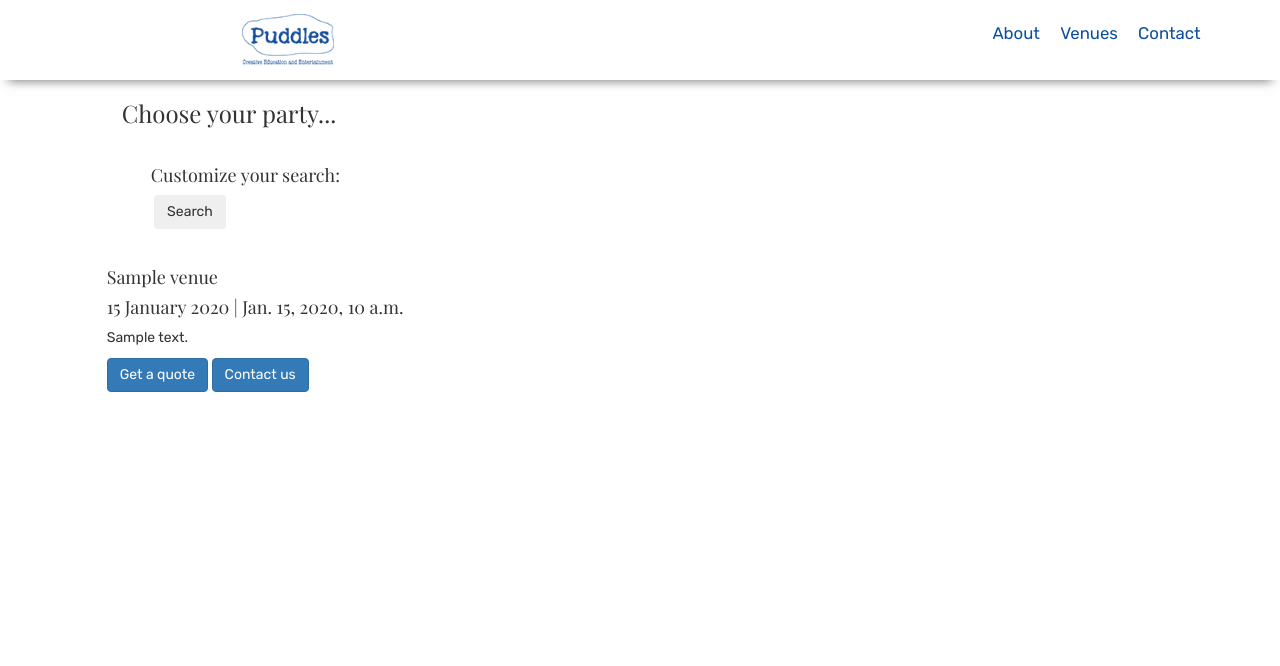
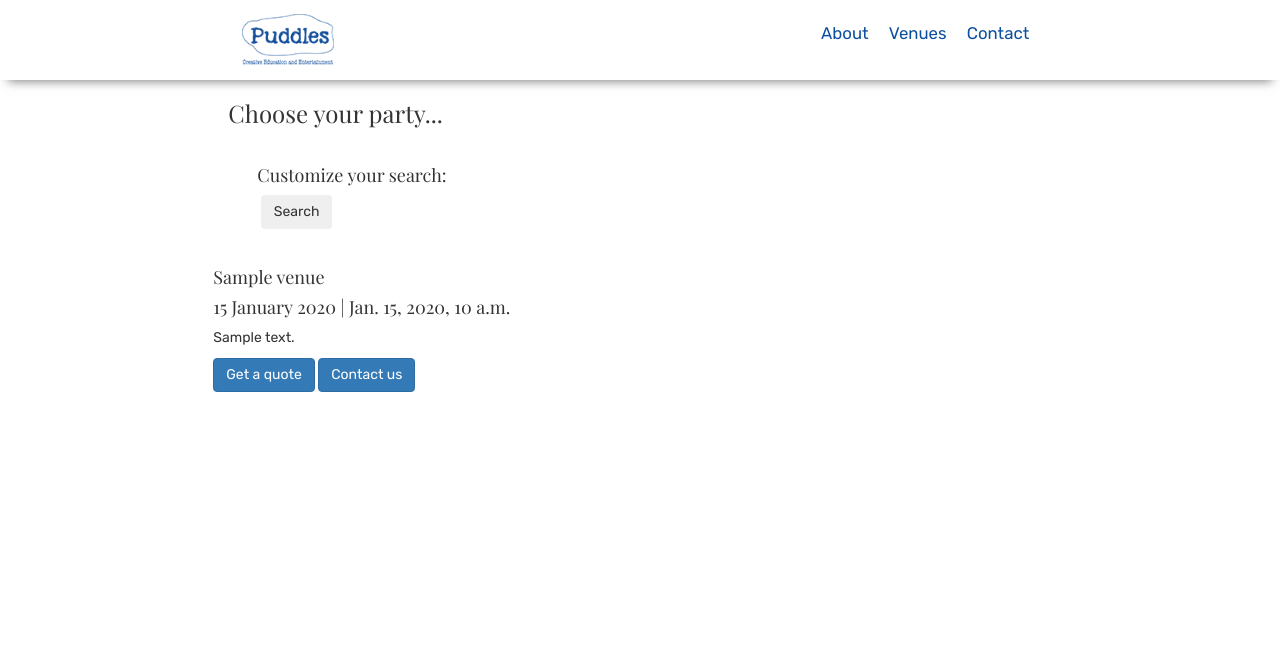
Before and after one commit to natalia-z/project, a Django app: template puddles2/puddlesbooking/templates/availability.html in a window 1280 px wide. Shown: the top 666 px of the page. Run offline with Django 3.2, Linux system fonts and the light colour scheme; tables that the repository leaves empty hold one stand-in row (values such as "Sample post"); the template is opened without the code that fills it: values that come from a table or form of the project are taken from there, most other values are stand-ins (such as "Sample title", 1, 10 or a date in 2020); parts of the project's set-up code (start-up, migrations or seed data) failed here and were passed over; some libraries are stand-ins or nearby versions.

Commit message:
fixed columns and filter position

```diff
--- /dev/null
+++ b/frontend/sass/_filters.scss
@@ -0,0 +1,9 @@
+// Filter
+.panel{
+	div{
+		max-width: 100%;
+	}
+	select{
+		max-width: 100%;
+	}
+}
--- a/frontend/sass/_header.scss
+++ b/frontend/sass/_header.scss
@@ -14,12 +14,15 @@ $break-large: 480px;
     .imgcontainer{
         max-width: 120px;
         padding: 1em;
+        @media screen and (max-width: $break-large){
+            margin-left: auto;
+            margin-right: auto;
+        }
         img{
             max-width: 100%;
         }
     }
     ul {
-        margin-right: 3em;
         li {
             display: inline;
             a {
--- a/frontend/sass/main.scss
+++ b/frontend/sass/main.scss
@@ -3,6 +3,7 @@
 @import 'partysearch';
 @import 'errors';
 @import 'filterpanel';
+@import 'filters';
 
 // Main
 .body {
--- a/puddles2/puddlesbooking/templates/about.html
+++ b/puddles2/puddlesbooking/templates/about.html
@@ -3,7 +3,7 @@
 
 <!-- About us -->
 <div class="about">
-    <div class="col-sm-10 col-centered text-center">
+    <div class="col-sm-8 col-centered text-center">
         <h2>A little bit different birthday party...</h2>
         <div class="row">
         	<p>We are your local kids party entertainers from North London. In exchange for helping us find our treasure, we’ll throw a big birthday party with Pirates and Fairies crew! We have treasure sacks, pirate coins and hats for all our crew. We’ve also got face painting and balloon swords, giant bubbles, pass the parcel, musical statues, and a music! We have a sound system and we’re not afraid to use it!</p>
--- a/puddles2/puddlesbooking/templates/availability.html
+++ b/puddles2/puddlesbooking/templates/availability.html
@@ -16,7 +16,7 @@ $(function(){
 </script>
 
 <!-- Display available choices -->
-    <div class="col-sm-10 col-centered">
+    <div class="col-sm-8 col-centered">
         <h3>Choose your party...</h3>
         {% if message %}
         <p class="error">{{confirm_message}}</p>
--- a/puddles2/puddlesbooking/templates/booking.html
+++ b/puddles2/puddlesbooking/templates/booking.html
@@ -2,7 +2,7 @@
 {% block content %}
 
 <div class="booking">
-    <div class="col-sm-10 col-md-8 col-lg-6 col-xl-4 col-centered">
+    <div class="col-sm-8 col-md-8 col-lg-6 col-xl-4 col-centered">
 
         <!-- On form submit display confirmation message -->
         {% if confirm_message %}
--- a/puddles2/puddlesbooking/templates/contact.html
+++ b/puddles2/puddlesbooking/templates/contact.html
@@ -3,7 +3,7 @@
 
 <!-- Contact us -->
 <div class="contact">
-	<div class="col-sm-10 col-md-8 col-lg-4 col-xl-4 col-centered">
+	<div class="col-sm-8 col-md-8 col-lg-4 col-xl-4 col-centered">
 	    <h1> {{ title }} </h1>
 
 	    <!-- On form submit display confirmation message -->
--- a/puddles2/puddlesbooking/templates/header.html
+++ b/puddles2/puddlesbooking/templates/header.html
@@ -5,7 +5,7 @@
                 <a class="header_image" href="{% url 'home' %}"><img src="{% static 'img/branding/puddles-w120.png' %}" alt="Puddles logo"></a>
             </div>
         </div>
-        <div class="col-xs-12 col-sm-6 col-sm-offset-2">
+        <div class="col-xs-12 col-sm-6">
             <nav>
                 <ul>
                     <li><a href="{% url 'about' %}">About</a></li>
--- a/static/static/css/main.css
+++ b/static/static/css/main.css
@@ -28,10 +28,12 @@
   .header .imgcontainer {
     max-width: 120px;
     padding: 1em; }
+    @media screen and (max-width: 480px) {
+      .header .imgcontainer {
+        margin-left: auto;
+        margin-right: auto; } }
     .header .imgcontainer img {
       max-width: 100%; }
-  .header ul {
-    margin-right: 3em; }
   .header ul li {
     display: inline; }
     .header ul li a {
@@ -98,6 +100,11 @@
   .panel .btn {
     margin-bottom: 0 !important; }
 
+.panel div {
+  max-width: 100%; }
+.panel select {
+  max-width: 100%; }
+
 .body {
   display: flex;
   min-height: 100vh;
```
Lines whose indentation alone changed are shown as unchanged.
